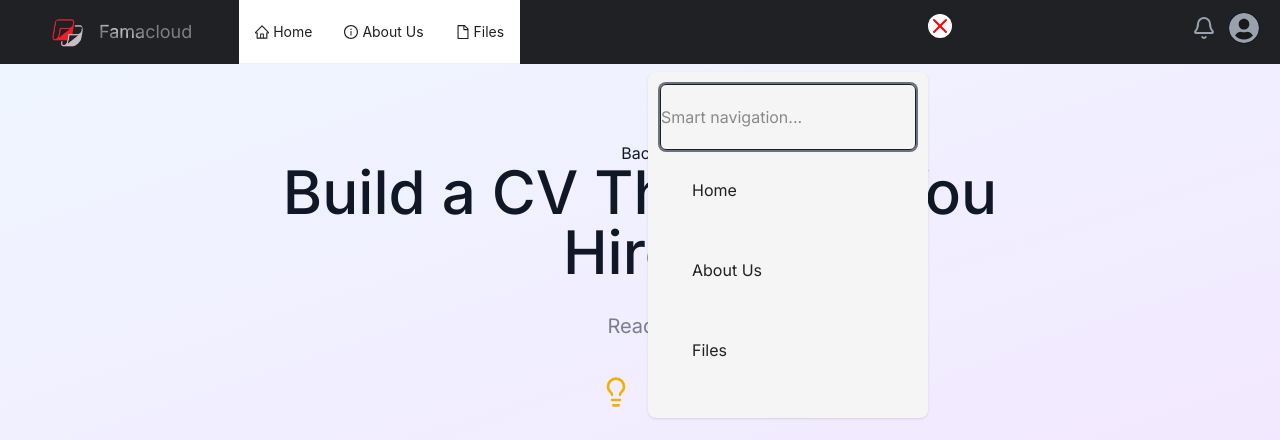
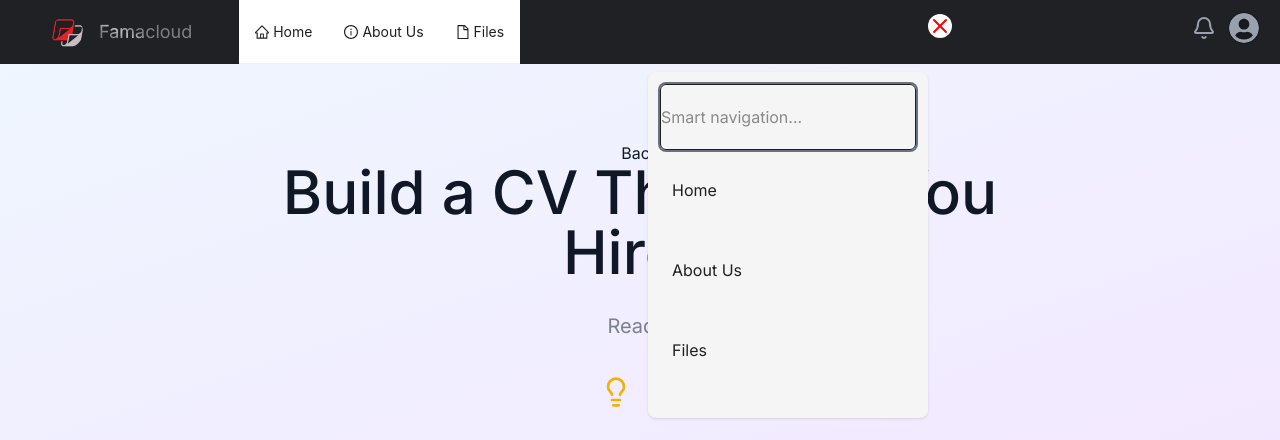
Before and after one commit to Ymffuture/Filebank, a React (Vite) app in the folder filebank-frontend/: page /cv in a window 1280 px wide. Both pictures are taken after a click on the button "Toggle search". Shown: the top 440 px of the page. Built offline with nearby package versions, Linux system fonts and the light colour scheme.

Commit message:
Update SearchBar.jsx

```diff
--- a/filebank-frontend/src/components/SearchBar.jsx
+++ b/filebank-frontend/src/components/SearchBar.jsx
@@ -102,7 +102,7 @@ const SearchBar = () => {
                       <a
                         style={{ color: "#202124" }}
                         href={link.url}
-                        className="block px-8 py-2 rounded-md hover:bg-blue-50 transition text-gray-400"
+                        className="block px-3 py-2 rounded-md hover:bg-blue-50 transition text-gray-400"
                       >
                         {link.name}
                       </a>
```
